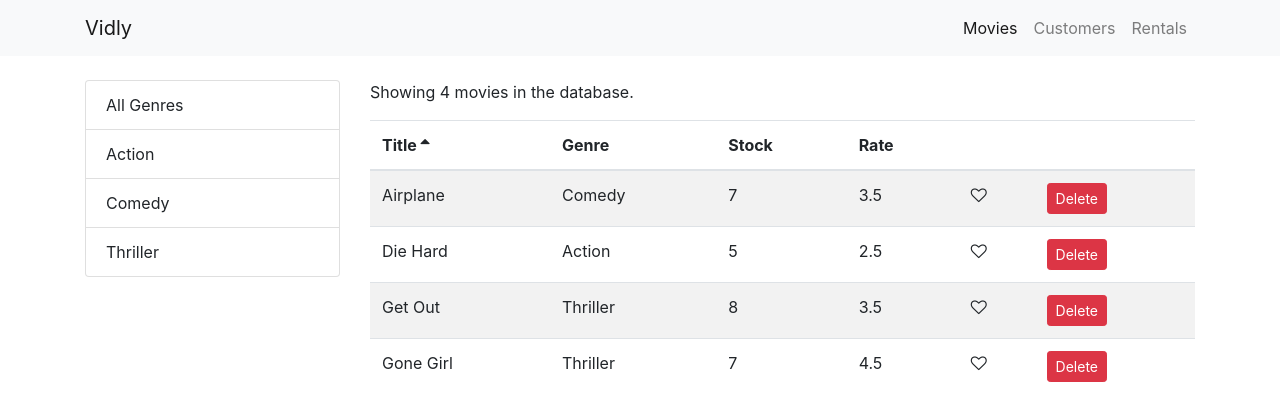
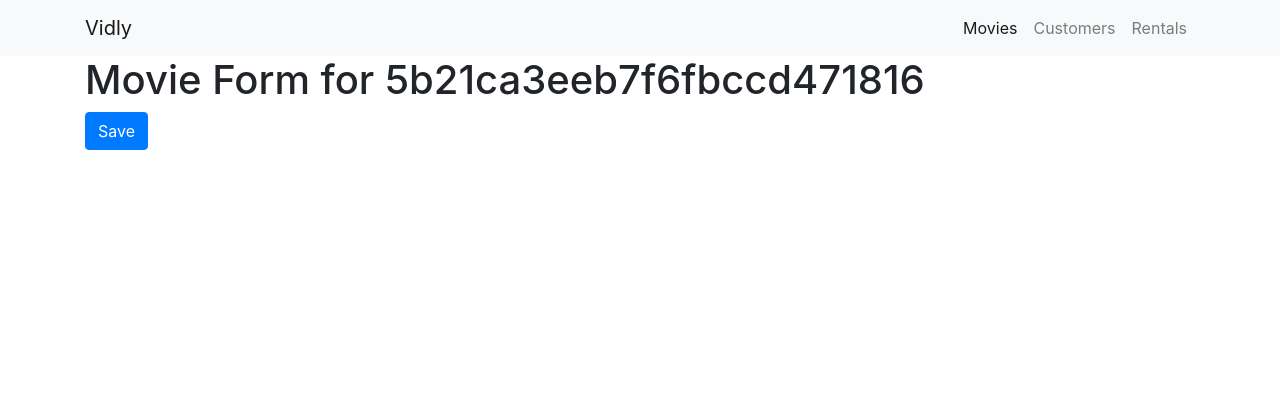
Before and after one commit to DalatCoder/learn-react-mosh, a React (Create React App) app in the folder vidly/: page /movies/5b21ca3eeb7f6fbccd471816 in a window 1280 px wide. Shown: the top 420 px of the page. Built offline with nearby package versions, Linux system fonts and the light colour scheme.

Commit message:
add movie details page

```diff
--- a/vidly/src/App.js
+++ b/vidly/src/App.js
@@ -5,6 +5,7 @@ import Customers from './components/Customers';
 import Rentals from './components/Rentals';
 import NotFound from './components/NotFound';
 import NavBar from './components/navbar';
+import MovieForm from './components/MovieForm';
 
 class App extends Component {
   render() {
@@ -13,6 +14,7 @@ class App extends Component {
         <NavBar />
         <main className="container">
           <Switch>
+            <Route path="/movies/:id" component={MovieForm} />
             <Route path="/movies" component={Movies} />
             <Route path="/customers" component={Customers} />
             <Route path="/rentals" component={Rentals} />
--- /dev/null
+++ b/vidly/src/components/MovieForm.jsx
@@ -0,0 +1,23 @@
+import React, { Component, Fragment } from 'react';
+
+class MovieForm extends Component {
+  handleClick = () => {
+    this.props.history.push('/movies');
+  };
+  render() {
+    const {
+      match: { params },
+    } = this.props;
+
+    return (
+      <Fragment>
+        <h1>Movie Form for {params.id}</h1>
+        <button onClick={this.handleClick} className="btn btn-primary">
+          Save
+        </button>
+      </Fragment>
+    );
+  }
+}
+
+export default MovieForm;
--- a/vidly/src/components/moviesTable.jsx
+++ b/vidly/src/components/moviesTable.jsx
@@ -1,10 +1,17 @@
 import React, { Component } from 'react';
 import Like from './common/like';
 import Table from './common/table';
+import { Link } from 'react-router-dom';
 
 class MoviesTable extends Component {
   columns = [
-    { path: 'title', label: 'Title' },
+    {
+      path: 'title',
+      label: 'Title',
+      content: (movie) => (
+        <Link to={`/movies/${movie._id}`}>{movie.title}</Link>
+      ),
+    },
     { path: 'genre.name', label: 'Genre' },
     { path: 'numberInStock', label: 'Stock' },
     { path: 'dailyRentalRate', label: 'Rate' },
```
